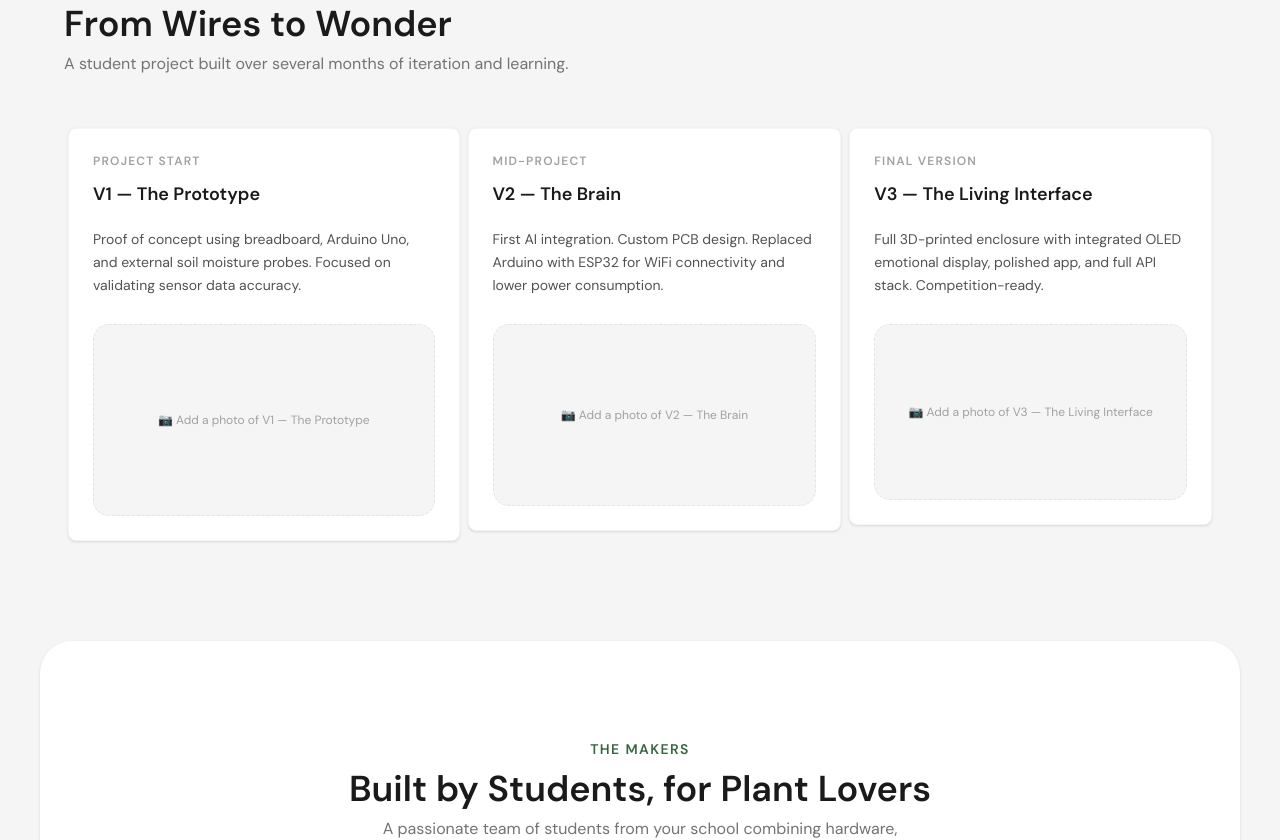
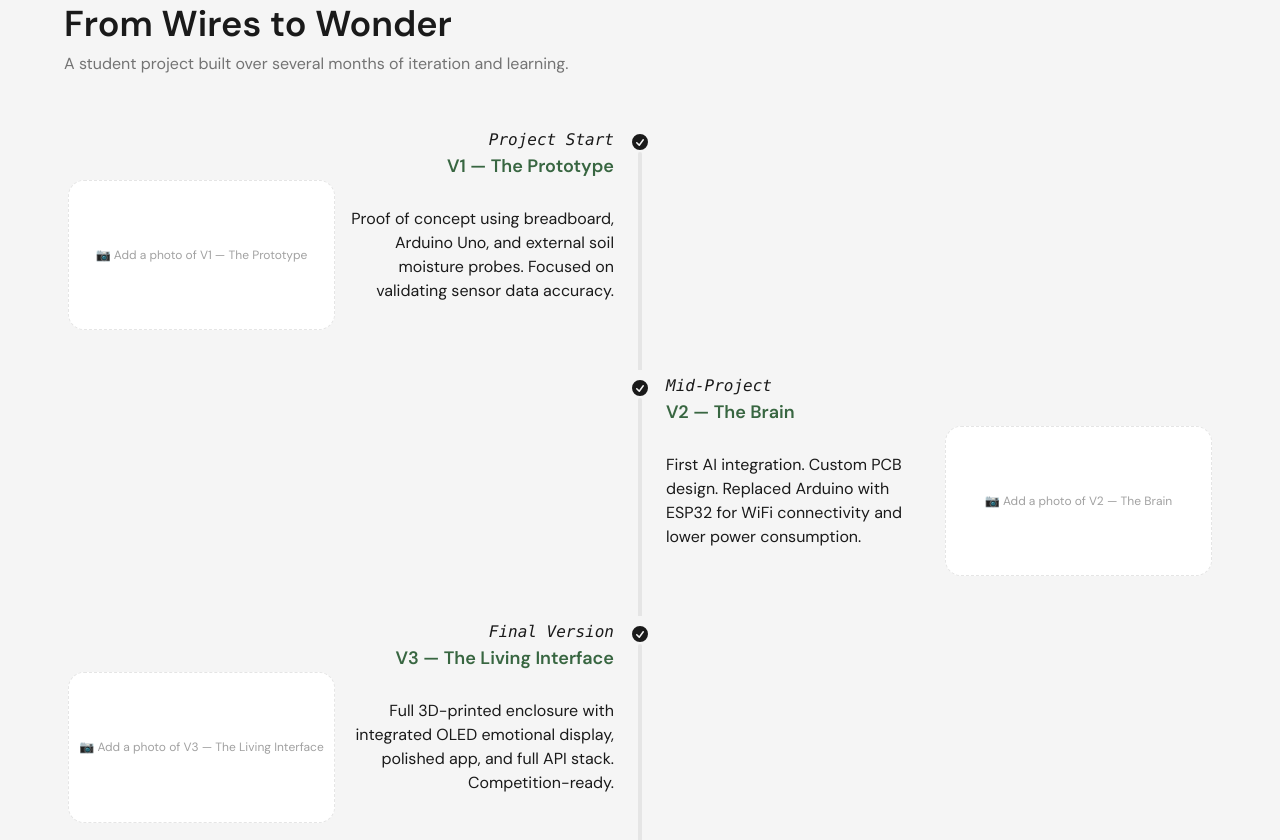
Before and after one commit to Plantagoshi/plantagoshi-landing, a Vue app: page / in a window 1280 px wide. Shown: the part 2300-3140 px from the top of the page. Built offline with nearby package versions, Linux system fonts and the light colour scheme.

Commit message:
style: add timeline to timeline section

```diff
--- a/src/components/TimelineSection.vue
+++ b/src/components/TimelineSection.vue
@@ -2,34 +2,44 @@
     <section id="journey" class="py-24 px-6">
         <div class="max-w-6xl mx-auto">
             <div class="mb-12">
-        <span class="text-primary font-bold text-sm uppercase tracking-widest">{{ t('timeline.label') }}</span>
-        <h2 class="text-4xl font-bold font-display mt-2 mb-2">{{ t('timeline.title') }}</h2>
-        <p class="text-neutral-500">{{ t('timeline.description') }}</p>
+                <span class="text-primary font-bold text-sm uppercase tracking-widest">{{ t("timeline.label") }}</span>
+                <h2 class="text-4xl font-bold font-display mt-2 mb-2">{{ t("timeline.title") }}</h2>
+                <p class="text-neutral-500">{{ t("timeline.description") }}</p>
             </div>
-
-      <div class="timeline timeline-vertical md:timeline-horizontal">
-        <div v-for="(step, i) in [0, 1, 2]" :key="i" class="timeline-item">
-          <div class="timeline-peer"></div>
-          <div class="timeline-start">
-            <div class="card bg-base-100 shadow-sm border border-base-200 h-full">
-              <div class="card-body">
-                <span class="text-xs font-bold uppercase tracking-widest text-neutral-400">{{ t(`timeline.steps.${i}.date`) }}</span>
-                <h3 class="card-title mt-1 mb-3">{{ t(`timeline.steps.${i}.phase`) }}</h3>
-                <p class="text-neutral-600 text-sm leading-relaxed">{{ t(`timeline.steps.${i}.note`) }}</p>
-                <div class="mt-5 w-full aspect-video bg-base-200 rounded-2xl flex items-center justify-center text-neutral-400 text-xs border border-dashed border-base-300">
-                  📷 {{ t('timeline.photoPlaceholder') }} {{ t(`timeline.steps.${i}.phase`) }}
+            <ul class="timeline timeline-snap-icon max-md:timeline-compact timeline-vertical">
+                <li v-for="(step, i) in steps" :key="step">
+                    <div class="timeline-middle">
+                        <svg xmlns="http://www.w3.org/2000/svg" viewBox="0 0 20 20" fill="currentColor" class="h-5 w-5">
+                            <path
+                                fill-rule="evenodd"
+                                d="M10 18a8 8 0 100-16 8 8 0 000 16zm3.857-9.809a.75.75 0 00-1.214-.882l-3.483 4.79-1.88-1.88a.75.75 0 10-1.06 1.061l2.5 2.5a.75.75 0 001.137-.089l4-5.5z"
+                                clip-rule="evenodd"
+                            />
+                        </svg>
+                    </div>
+                    <div class="mb-10" :class="i % 2 === 0 ? 'timeline-start text-end mr-4' : 'timeline-end ml-4'">
+                        <time class="font-mono italic">{{ t(`timeline.steps.${step}.date`) }}</time>
+                        <div class="text-lg font-black text-primary">{{ t(`timeline.steps.${step}.phase`) }}</div>
+                        <div class="grid grid-cols-2 items-center gap-3">
+                            <div
+                                class="w-full aspect-video bg-base-100 rounded-2xl flex text-center items-center justify-center text-neutral-400 text-xs border border-dashed border-base-300"
+                                :class="i % 2 === 0 ? 'order-start' : 'order-last'"
+                            >
+                                📷 {{ t("timeline.photoPlaceholder") }} {{ t(`timeline.steps.${step}.phase`) }}
+                            </div>
+                            <span>{{ t(`timeline.steps.${step}.note`) }}</span>
                         </div>
                     </div>
-            </div>
-          </div>
-        </div>
-      </div>
+                    <hr />
+                </li>
+            </ul>
         </div>
     </section>
 </template>
 
 <script setup>
 import { useI18n } from "../composables/useI18n";
+const { t } = useI18n();
 
-const { t } = useI18n();
+const steps = ["prototype", "brain", "interface"];
 </script>
--- a/src/locales/en.json
+++ b/src/locales/en.json
@@ -54,23 +54,23 @@
         "label": "Our Journey",
         "title": "From Wires to Wonder",
         "description": "A student project built over several months of iteration and learning.",
-    "steps": [
-      {
+        "steps": {
+            "prototype": {
+                "date": "Project Start",
                 "phase": "V1 — The Prototype",
-        "date": "Project Start",
                 "note": "Proof of concept using breadboard, Arduino Uno, and external soil moisture probes. Focused on validating sensor data accuracy."
             },
-      {
+            "brain": {
+                "date": "Mid-Project",
                 "phase": "V2 — The Brain",
-        "date": "Mid-Project",
                 "note": "First AI integration. Custom PCB design. Replaced Arduino with ESP32 for WiFi connectivity and lower power consumption."
             },
-      {
+            "interface": {
+                "date": "Final Version",
                 "phase": "V3 — The Living Interface",
-        "date": "Final Version",
                 "note": "Full 3D-printed enclosure with integrated OLED emotional display, polished app, and full API stack. Competition-ready."
             }
-    ],
+        },
         "photoPlaceholder": "Add a photo of"
     },
     "team": {
--- a/src/locales/fr.json
+++ b/src/locales/fr.json
@@ -53,23 +53,23 @@
         "label": "Notre Parcours",
         "title": "Des Fils au Merveille",
         "description": "Un projet étudiant construit sur plusieurs mois d'itération et d'apprentissage.",
-    "steps": [
-      {
+        "steps": {
+            "prototype": {
+                "date": "Début du Projet",
                 "phase": "V1 — Le Prototype",
-        "date": "Début du Projet",
                 "note": "Preuve de concept avec breadboard, Arduino Uno et sondes d'humidité externes. Axé sur la validation de la précision des données des capteurs."
             },
-      {
+            "brain": {
+                "date": "Milieu du Projet",
                 "phase": "V2 — Le Cerveau",
-        "date": "Milieu du Projet",
                 "note": "Première intégration IA. Conception PCB personnalisée. Remplacement de l'Arduino par un ESP32 pour la connectivité WiFi et une consommation réduite."
             },
-      {
+            "interface": {
+                "date": "Version Finale",
                 "phase": "V3 — L'Interface Vivante",
-        "date": "Version Finale",
                 "note": "Boîtier 3D complet avec écran OLED émotionnel intégré, application polie et pile API complète. Prêt pour la compétition."
             }
-    ],
+        },
         "photoPlaceholder": "Ajouter une photo de"
     },
     "team": {
```
Lines whose indentation alone changed are shown as unchanged.
